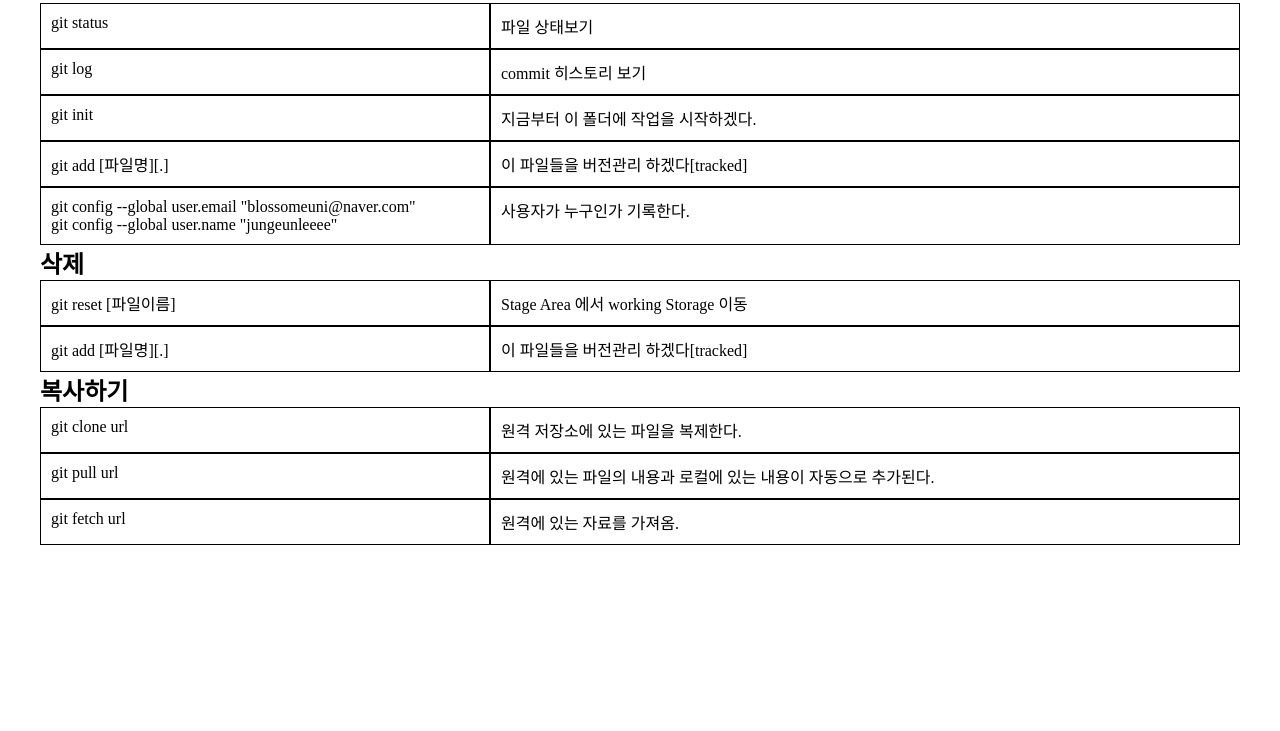
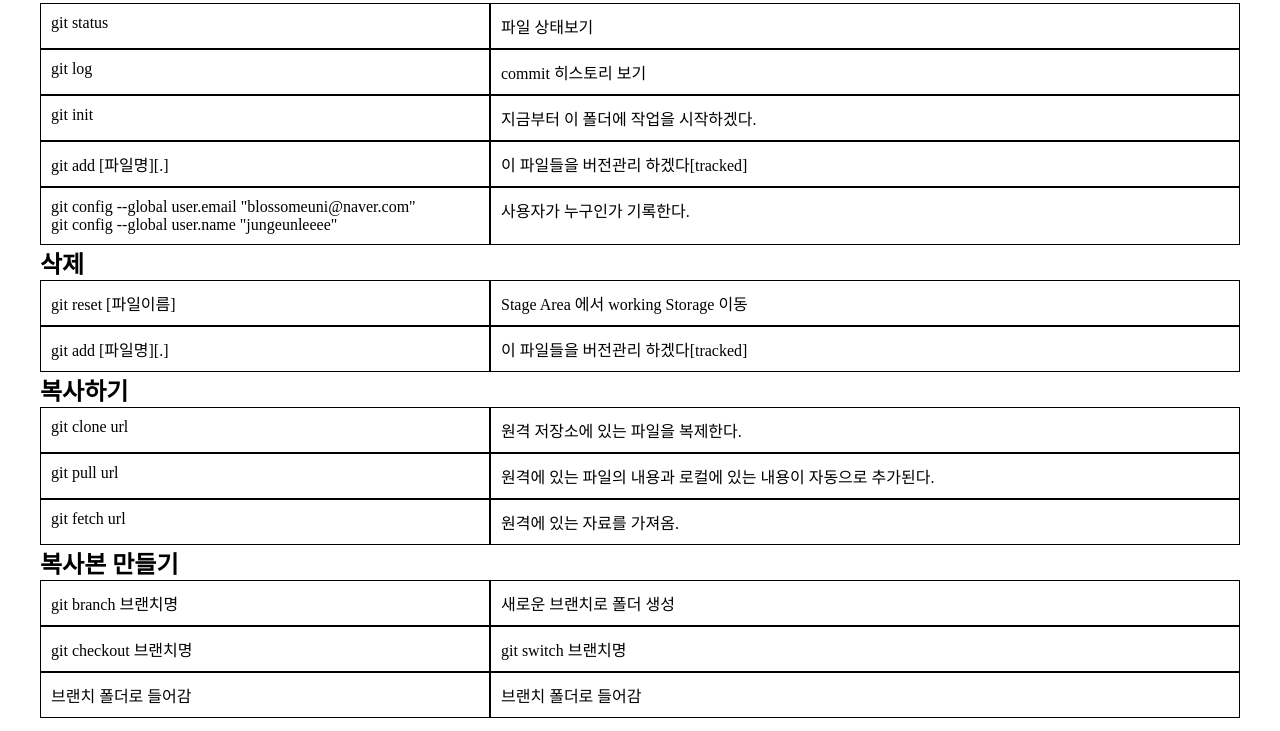
Before and after one commit to jungeunleeee/work, a plain HTML site: page index.html in a window 1280 px wide. Shown: the part 69-800 px from the top of the page. Drawn offline with Linux system fonts and the light colour scheme.

Commit message:
git 복사본 만들기

```diff
--- a/index.html
+++ b/index.html
@@ -44,6 +44,16 @@
             <div>원격에 있는 자료를 가져옴.</div>
         </div>
 
+        <h2>복사본 만들기</h2>
+        <div class="grid">
+            <div>git branch 브랜치명</div>
+            <div>새로운 브랜치로 폴더 생성</div>
+            <div>git checkout 브랜치명</div>
+            <div>git switch 브랜치명</div>
+            <div>브랜치 폴더로 들어감</div>
+            <div>브랜치 폴더로 들어감</div>
+        </div>
+
     </div>
 
 </body>
```
